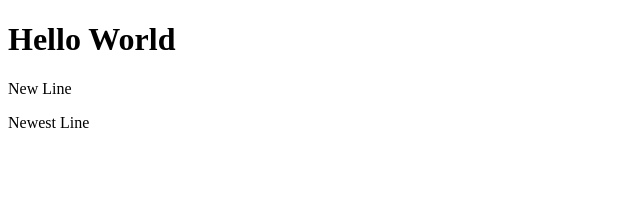
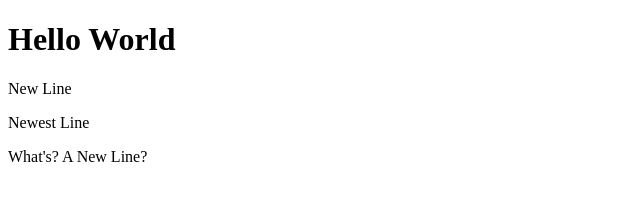
Before and after one commit to matthewleydon/temprepo, a plain HTML site: page index.html in a window 1280 px wide. Shown: the whole page, without its empty margins (0-640 px from the left). Drawn offline with Linux system fonts and the light colour scheme.

Commit message:
What's this?

```diff
--- a/index.html
+++ b/index.html
@@ -10,5 +10,6 @@
   <h1>Hello World</h1>
   <p>New Line</p>
   <p>Newest Line</p>
+  <p>What's? A New Line?</p>
 </body>
 </html>
```
